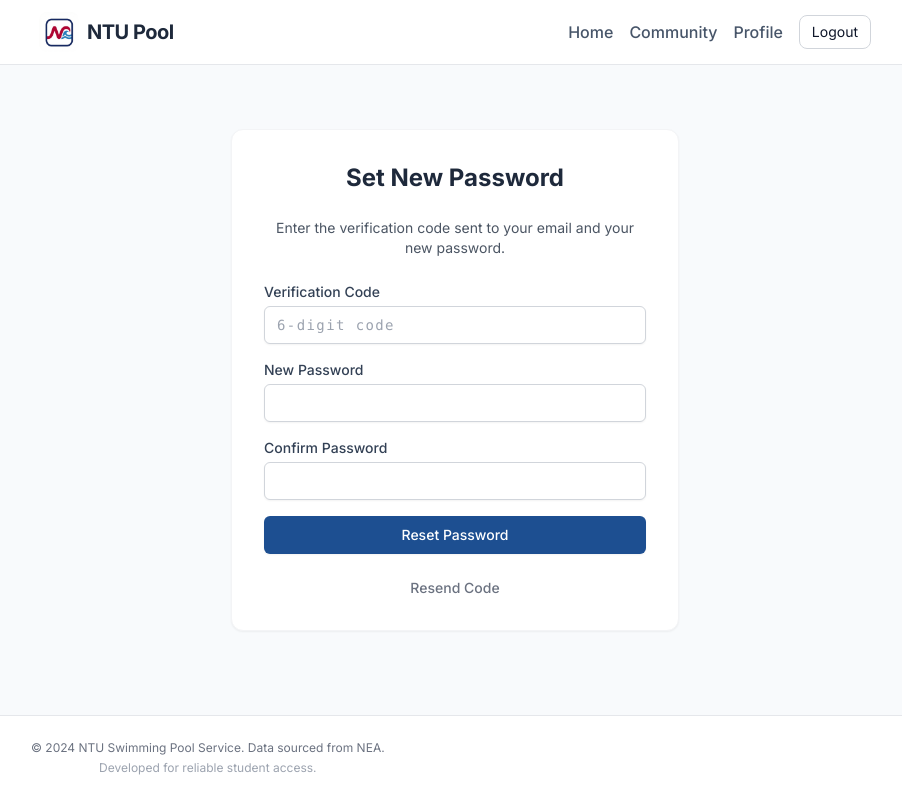
After one commit to xunlulearn/Swim_Pool_Web_Dev, a Flask app: page /auth/password/reset in a window 1280 px wide. The commit adds this page. Shown: the whole page, without its empty margins (185-1087 px from the left). Run offline with Flask 3, Linux system fonts and the light colour scheme; a user stored in the database is signed in; some libraries are stand-ins or nearby versions.

Commit message:
Add function of upload avatar and modify nickname freely . Improved the operation logic for changing passwords

```diff
--- a/app/blueprints/auth.py
+++ b/app/blueprints/auth.py
@@ -1,4 +1,4 @@
-from flask import Blueprint, render_template, redirect, url_for, flash, request, current_app
+from flask import Blueprint, render_template, redirect, url_for, flash, request, current_app, session  # Added session
 from flask_login import login_user, logout_user, login_required, current_user
 from app.models.user import User
 from app.extensions import db, mail
@@ -66,6 +66,8 @@ def register():
 
         user = User(email=email, username=username)
         user.password = password
+        # Default nickname to username
+        user.nickname = username
         db.session.add(user)
         db.session.commit()
 
@@ -77,6 +79,88 @@ def register():
         return redirect(url_for('auth.verify_otp'))
 
     return render_template('auth/register.html')
+
+def send_password_reset_email(user):
+    otp = generate_otp()
+    user.otp_code = otp
+    user.otp_expiry = datetime.utcnow() + timedelta(minutes=10)
+    db.session.commit()
+
+    msg = Message('Password Reset Request - NTU Pool',
+                  sender=current_app.config['MAIL_USERNAME'],
+                  recipients=[user.email])
+    msg.body = f'Your password reset code is: {otp}\n\nThis code expires in 10 minutes.\nIf you did not request this, please ignore this email.'
+    try:
+        mail.send(msg)
+    except Exception as e:
+        print(f"Email send error: {e}")
+        flash('Error sending email. Please try again later.', 'error')
+
+@auth_bp.route('/password/reset-request', methods=['GET', 'POST'])
+def reset_request():
+    if request.method == 'POST':
+        email = request.form.get('email').lower()
+        user = User.query.filter_by(email=email).first()
+
+        if user:
+            send_password_reset_email(user)
+            session['reset_email'] = email
+            flash('If an account exists with that email, a verification code has been sent.', 'info')
+            return redirect(url_for('auth.reset_password'))
+        else:
+            flash('If an account exists with that email, a verification code has been sent.', 'info')
+            return redirect(url_for('auth.reset_password'))
+
+    # Pre-fill email if logged in
+    email_value = current_user.email if current_user.is_authenticated else ''
+    return render_template('auth/reset_request.html', email_value=email_value)
+
+@auth_bp.route('/password/reset', methods=['GET', 'POST'])
+def reset_password():
+    email = session.get('reset_email')
+
+    # If logged in and no session email, use current user
+    if not email and current_user.is_authenticated:
+        email = current_user.email
+
+    if not email:
+        flash('Session expired. Please request password reset again.', 'warning')
+        return redirect(url_for('auth.reset_request'))
+
+    if request.method == 'POST':
+        otp = request.form.get('otp')
+        password = request.form.get('password')
+        confirm = request.form.get('confirm')
+
+        if password != confirm:
+            flash('Passwords do not match.', 'error')
+            return redirect(url_for('auth.reset_password'))
+
+        user = User.query.filter_by(email=email).first()
+        if not user:
+            # Should not happen if session logic is right verify logic
+            flash('Invalid request.', 'error')
+            return redirect(url_for('auth.reset_request'))
+
+        if not user.otp_code or not user.otp_expiry or datetime.utcnow() > user.otp_expiry:
+            flash('Verification code expired or invalid.', 'error')
+            return redirect(url_for('auth.reset_request'))
+
+        if user.otp_code != otp:
+            flash('Invalid verification code.', 'error')
+            return redirect(url_for('auth.reset_password'))
+
+        # Success
+        user.password = password
+        user.otp_code = None
+        user.otp_expiry = None
+        db.session.commit()
+
+        session.pop('reset_email', None)
+        flash('Your password has been updated! Please login.', 'success')
+        return redirect(url_for('auth.login'))
+
+    return render_template('auth/reset_password.html')
 
 @auth_bp.route('/login', methods=['GET', 'POST'])
 def login():
--- a/app/models/user.py
+++ b/app/models/user.py
@@ -20,6 +20,11 @@ class User(UserMixin, TimestampMixin, db.Model):
     # 角色与封禁 (product2.4.md)
     role = db.Column(db.String(20), default='user')  # 'user' | 'admin'
     is_banned = db.Column(db.Boolean, default=False)
+
+    # Profile Fields
+    nickname = db.Column(db.String(64), default='')
+    avatar = db.Column(db.LargeBinary) # BLOB storage for avatar image
+    avatar_mimetype = db.Column(db.String(32)) # e.g. 'image/jpeg'
 
     # OTP Fields
     otp_code = db.Column(db.String(6))
--- a/app/templates/auth/login.html
+++ b/app/templates/auth/login.html
@@ -21,6 +21,10 @@
                        focus:outline-none focus:border-ntu-blue focus:ring-1 focus:ring-ntu-blue">
         </div>
 
+        <div class="flex items-center justify-end">
+            <a href="{{ url_for('auth.reset_request') }}" class="text-sm font-medium text-ntu-blue hover:text-blue-800">Forgot Password?</a>
+        </div>
+
         <button type="submit" class="w-full flex justify-center py-2 px-4 border border-transparent rounded-md shadow-sm text-sm font-medium text-white bg-ntu-blue hover:bg-blue-800 focus:outline-none focus:ring-2 focus:ring-offset-2 focus:ring-ntu-blue transition">
             Sign In
         </button>
--- /dev/null
+++ b/app/templates/auth/reset_password.html
@@ -0,0 +1,41 @@
+{% extends "base.html" %}
+
+{% block title %}Set New Password | NTU Pool{% endblock %}
+
+{% block content %}
+<div class="max-w-md mx-auto bg-white p-8 rounded-xl shadow-sm border border-gray-100 mt-10">
+    <h2 class="text-2xl font-bold text-center text-slate-800 mb-6">Set New Password</h2>
+    <p class="text-sm text-gray-600 text-center mb-6">Enter the verification code sent to your email and your new password.</p>
+
+    <form method="POST" action="{{ url_for('auth.reset_password') }}" class="space-y-4">
+        <div>
+            <label for="otp" class="block text-sm font-medium text-slate-700">Verification Code</label>
+            <input type="text" name="otp" id="otp" required placeholder="6-digit code" maxlength="6"
+                class="mt-1 block w-full px-3 py-2 bg-white border border-gray-300 rounded-md text-sm shadow-sm placeholder-gray-400 font-mono tracking-widest
+                       focus:outline-none focus:border-ntu-blue focus:ring-1 focus:ring-ntu-blue">
+        </div>
+
+        <div>
+            <label for="password" class="block text-sm font-medium text-slate-700">New Password</label>
+            <input type="password" name="password" id="password" required
+                class="mt-1 block w-full px-3 py-2 bg-white border border-gray-300 rounded-md text-sm shadow-sm placeholder-gray-400
+                       focus:outline-none focus:border-ntu-blue focus:ring-1 focus:ring-ntu-blue">
+        </div>
+
+        <div>
+            <label for="confirm" class="block text-sm font-medium text-slate-700">Confirm Password</label>
+            <input type="password" name="confirm" id="confirm" required
+                class="mt-1 block w-full px-3 py-2 bg-white border border-gray-300 rounded-md text-sm shadow-sm placeholder-gray-400
+                       focus:outline-none focus:border-ntu-blue focus:ring-1 focus:ring-ntu-blue">
+        </div>
+
+        <button type="submit" class="w-full flex justify-center py-2 px-4 border border-transparent rounded-md shadow-sm text-sm font-medium text-white bg-ntu-blue hover:bg-blue-800 focus:outline-none focus:ring-2 focus:ring-offset-2 focus:ring-ntu-blue transition">
+            Reset Password
+        </button>
+    </form>
+
+    <div class="mt-6 text-center text-sm">
+        <a href="{{ url_for('auth.reset_request') }}" class="font-medium text-gray-500 hover:text-gray-900">Resend Code</a>
+    </div>
+</div>
+{% endblock %}
```
Also changed, not shown: app/blueprints/social.py (+44 -0 lines), app/templates/auth/reset_request.html (added, +27 -0 lines), app/templates/social/profile.html (+27 -10 lines), app/templates/social/profile_edit.html (added, +66 -0 lines), product2.3.md (+11 -0 lines), product2.4.md (+6 -0 lines), tests/test_profile_flow.py (added, +98 -0 lines).
